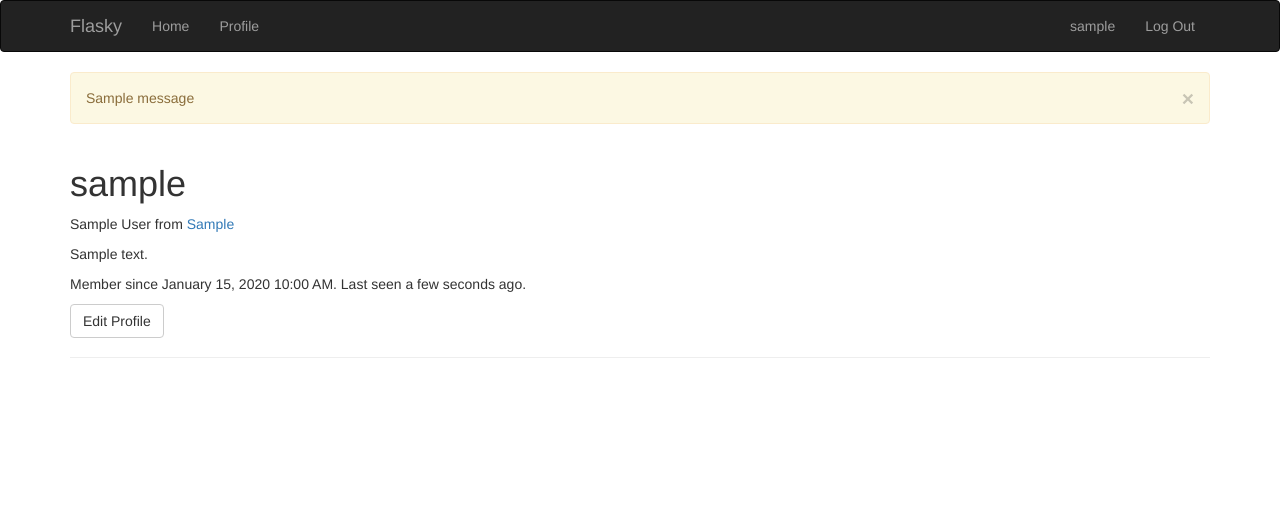
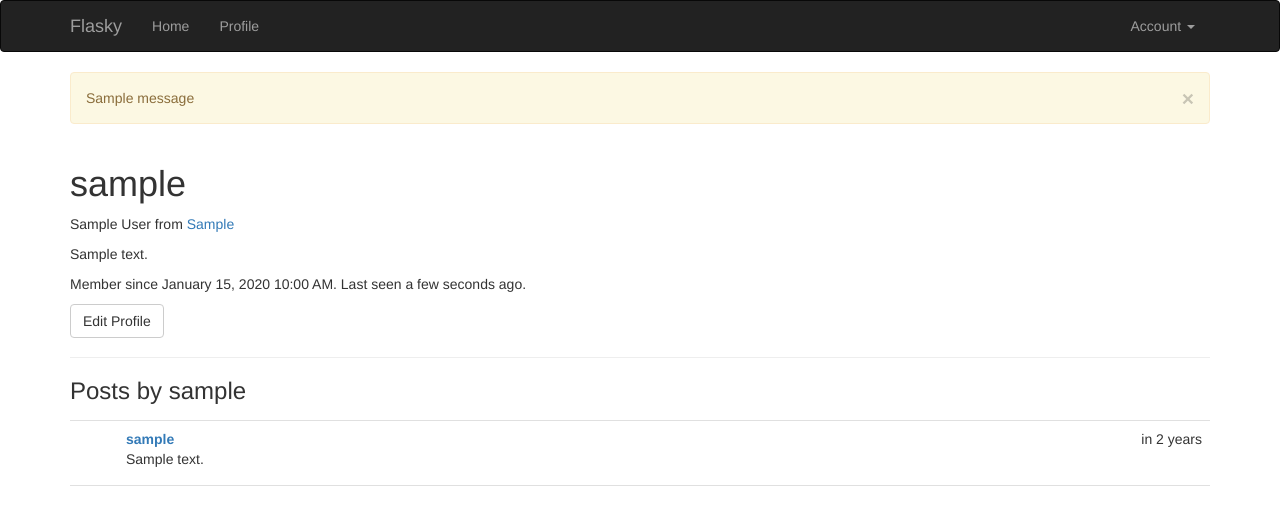
Before and after one commit to yangchen1711/flaske, a Flask app: a page that uses app/templates/base.html in a window 1280 px wide. Shown: the top 525 px of the page. Run offline with Flask 2, Linux system fonts and the light colour scheme; a user stored in the database is signed in; tables that the repository leaves empty hold one stand-in row (values such as "Sample post"); one stand-in notice (Sample message) is shown; some libraries are stand-ins or nearby versions.

Commit message:
实现博客文章显示及个人资料页文章显示

```diff
--- a/app/main/forms.py
+++ b/app/main/forms.py
@@ -41,3 +41,8 @@ class EditProfileAdminForm(FlaskForm):
         if field.data != self.user.data and \
                 User.query.filter_by(username=field.data).first():
             raise ValidationError('Username already in use.')
+
+
+class PostForm(FlaskForm):
+    body = TextAreaField('what is on your mind?', validators=[DataRequired()])
+    submit = SubmitField('Submit')
--- a/app/main/views.py
+++ b/app/main/views.py
@@ -1,31 +1,43 @@
+# -*- coding:utf-8
 from flask import render_template, session, redirect, url_for, current_app, flash
 from .. import db
-from ..models import User, Role
+from ..models import User, Role, Permissions, Post
 from ..email import send_email
 from . import main
-from .forms import NameForm, EditProfileForm, EditProfileAdminForm
+from .forms import NameForm, EditProfileForm, EditProfileAdminForm, PostForm
 from flask_login import login_required, current_user
 from ..decorators import admin_required
 
+
 @main.route('/', methods=['GET', 'POST'])
 def index():
-    form = NameForm()
-    if form.validate_on_submit():
-        user = User.query.filter_by(username=form.name.data).first()
-        if user is None:
-            user = User(username=form.name.data)
-            db.session.add(user)
-            session['known'] = False
-            # if current_app.config['FLASKY_ADMIN']:
-            #     send_email(current_app.config['FLASKY_ADMIN'], 'New User',
-            #                'mail/new_user', user=user)
-        else:
-            session['known'] = True
-        session['name'] = form.name.data
+    # form = NameForm()
+    # if form.validate_on_submit():
+    #     user = User.query.filter_by(username=form.name.data).first()
+    #     if user is None:
+    #         user = User(username=form.name.data)
+    #         db.session.add(user)
+    #         session['known'] = False
+    #         # if current_app.config['FLASKY_ADMIN']:
+    #         #     send_email(current_app.config['FLASKY_ADMIN'], 'New User',
+    #         #                'mail/new_user', user=user)
+    #     else:
+    #         session['known'] = True
+    #     session['name'] = form.name.data
+    #     return redirect(url_for('.index'))
+    # return render_template('index.html',
+    #                        form=form, name=session.get('name'),
+    #                        known=session.get('known', False))
+    form = PostForm()
+    if current_user.can(Permissions.WRITE_ARTICLES) and \
+            form.validate_on_submit():
+        post = Post(body=form.body.data, author=current_user._get_current_object())
+        db.session.add(post)
         return redirect(url_for('.index'))
-    return render_template('index.html',
-                           form=form, name=session.get('name'),
-                           known=session.get('known', False))
+    posts = Post.query.order_by(Post.timestamp.desc()).all()
+    # 此处与教程不同，不确定模板中能不能调用函数带的参数
+    permission = current_user.can(Permissions.WRITE_ARTICLES)
+    return render_template('index.html', form=form, posts=posts, permission=permission)
 
 
 @main.route('/user/<username>')
@@ -33,7 +45,9 @@ def user(username):
     user = User.query.filter_by(username=username).first_or_404()
     # if user is None:
     #     abort(404)
-    return render_template('user.html', user=user)
+    posts = user.posts.order_by(Post.timestamp.desc()).all()
+
+    return render_template('user.html', user=user, posts=posts)
 
 
 @main.route('/edit-profile', methods=['GET', 'POST'])
--- a/app/models.py
+++ b/app/models.py
@@ -75,6 +75,8 @@ class User(UserMixin, db.Model):
     member_since = db.Column(db.DateTime(), default=datetime.utcnow)
     last_seen = db.Column(db.DateTime(), default=datetime.utcnow)
 
+    posts = db.relationship('Post', backref='author', lazy='dynamic')
+
     def ping(self):
         self.last_seen = datetime.utcnow()
         db.session.add(self)
@@ -123,6 +125,18 @@ class AnonymousUser(AnonymousUserMixin):
     def is_administrator(self):
         return False
 
+
+class Post(db.Model):
+    __tablename__ = 'posts'
+    id = db.Column(db.Integer, primary_key=True)
+    body = db.Column(db.Text)
+    timestamp = db.Column(db.DateTime, index=True, default=datetime.utcnow)
+    author_id = db.Column(db.Integer, db.ForeignKey('users.id'))
+
+
+
+
+
 login_manager.anonymous_user = AnonymousUser
 
 
--- /dev/null
+++ b/app/static/styles.css
@@ -0,0 +1,33 @@
+.profile-thumbnail {
+    position: absolute;
+}
+.profile-header {
+    min-height: 260px;
+    margin-left: 280px;
+}
+ul.posts {
+    list-style-type: none;
+    padding: 0px;
+    margin: 16px 0px 0px 0px;
+    border-top: 1px solid #e0e0e0;
+}
+ul.posts li.post {
+    padding: 8px;
+    border-bottom: 1px solid #e0e0e0;
+}
+ul.posts li.post:hover {
+    background-color: #f0f0f0;
+}
+div.post-date {
+    float: right;
+}
+div.post-author {
+    font-weight: bold;
+}
+div.post-thumbnail {
+    position: absolute;
+}
+div.post-content {
+    margin-left: 48px;
+    min-height: 48px;
+}
--- /dev/null
+++ b/app/templates/_posts.html
@@ -0,0 +1,16 @@
+<ul class="posts">
+    {% for post in posts %}
+    <li class="post">
+        <div class="post-thumbnail">
+            <a href="{{ url_for('.user', username=post.author.username) }}">
+{#                <img class="img-rounded profile-thumbnail" src="{{ post.author.gravatar(size=40) }}">#}
+            </a>
+        </div>
+        <div class="post-content">
+            <div class="post-date">{{ moment(post.timestamp).fromNow() }}</div>
+            <div class="post-author"><a href="{{ url_for('.user', username=post.author.username) }}">{{ post.author.username }}</a></div>
+            <div class="post-body">{{ post.body }}</div>
+        </div>
+    </li>
+    {% endfor %}
+</ul>
--- a/app/templates/base.html
+++ b/app/templates/base.html
@@ -1,3 +1,67 @@
+{#{% extends "bootstrap/base.html" %}#}
+{##}
+{#{% block title %}Flasky{% endblock %}#}
+{##}
+{#{% block head %}#}
+{#{{ super() }}#}
+{#<link rel="shortcut icon" href="{{ url_for('static', filename='favicon.ico') }}" type="image/x-icon">#}
+{#<link rel="icon" href="{{ url_for('static', filename='favicon.ico') }}" type="image/x-icon">#}
+{#{% endblock %}#}
+{##}
+{#{% block navbar %}#}
+{#<div class="navbar navbar-inverse" role="navigation">#}
+{#    <div class="container">#}
+{#        <div class="navbar-header">#}
+{#            <button type="button" class="navbar-toggle" data-toggle="collapse" data-target=".navbar-collapse">#}
+{#                <span class="sr-only">Toggle navigation</span>#}
+{#                <span class="icon-bar"></span>#}
+{#                <span class="icon-bar"></span>#}
+{#                <span class="icon-bar"></span>#}
+{#            </button>#}
+{#            <a class="navbar-brand" href="{{ url_for('main.index') }}">Flasky</a>#}
+{#        </div>#}
+{#        <div class="navbar-collapse collapse">#}
+{#            <ul class="nav navbar-nav">#}
+{#                <li><a href="{{ url_for('main.index') }}">Home</a></li>#}
+{#                {% if current_user.is_authenticated %}#}
+{#                <li><a href="{{ url_for('main.user', username=current_user.username) }}">Profile</a></li>#}
+{#                {% endif %}#}
+{#            </ul>#}
+{#            <ul class="nav navbar-nav navbar-right">#}
+{#                {% if current_user.is_authenticated %}#}
+{#                    <li><a href="{{ url_for('main.user', username=current_user.username) }}">{{ current_user.username }}</a></li>#}
+{##}
+{#                    <li><a href="{{ url_for('auth.logout') }}">Log Out</a></li>#}
+{#                {% else %}#}
+{#                    <li><a href="{{ url_for('auth.login') }}">Log In</a></li>#}
+{#                {% endif %}#}
+{#            </ul>#}
+{#        </div>#}
+{#    </div>#}
+{#</div>#}
+{#{% endblock %}#}
+{##}
+{#{% block content %}#}
+{#<div class="container">#}
+{#    {% for message in get_flashed_messages() %}#}
+{#    <div class="alert alert-warning">#}
+{#        <button type="button" class="close" data-dismiss="alert">&times;</button>#}
+{#        {{ message }}#}
+{#    </div>#}
+{#    {% endfor %}#}
+{##}
+{#    {% block page_content %}{% endblock %}#}
+{#</div>#}
+{#{% endblock %}#}
+{##}
+{#{% block scripts %}#}
+{#{{ super() }}#}
+{#{{ moment.include_moment() }}#}
+{#{% endblock %}#}
+
+
+
+
 {% extends "bootstrap/base.html" %}
 
 {% block title %}Flasky{% endblock %}
@@ -6,6 +70,7 @@
 {{ super() }}
 <link rel="shortcut icon" href="{{ url_for('static', filename='favicon.ico') }}" type="image/x-icon">
 <link rel="icon" href="{{ url_for('static', filename='favicon.ico') }}" type="image/x-icon">
+<link rel="stylesheet" type="text/css" href="{{ url_for('static', filename='styles.css') }}">
 {% endblock %}
 
 {% block navbar %}
@@ -29,11 +94,19 @@
             </ul>
             <ul class="nav navbar-nav navbar-right">
                 {% if current_user.is_authenticated %}
-                    <li><a href="{{ url_for('main.user', username=current_user.username) }}">{{ current_user.username }}</a></li>
-
-                    <li><a href="{{ url_for('auth.logout') }}">Log Out</a></li>
+                <li class="dropdown">
+                    <a href="#" class="dropdown-toggle" data-toggle="dropdown">
+{#                        <img src="{{ current_user.gravatar(size=18) }}">#}
+                        Account <b class="caret"></b>
+                    </a>
+                    <ul class="dropdown-menu">
+{#                        <li><a href="{{ url_for('auth.change_password') }}">Change Password</a></li>#}
+{#                        <li><a href="{{ url_for('auth.change_email_request') }}">Change Email</a></li>#}
+                        <li><a href="{{ url_for('auth.logout') }}">Log Out</a></li>
+                    </ul>
+                </li>
                 {% else %}
-                    <li><a href="{{ url_for('auth.login') }}">Log In</a></li>
+                <li><a href="{{ url_for('auth.login') }}">Log In</a></li>
                 {% endif %}
             </ul>
         </div>
--- a/app/templates/user.html
+++ b/app/templates/user.html
@@ -29,4 +29,6 @@
         {% endif %}
     </p>
 </div>
+    <h3>Posts by {{ user.username }}</h3>
+{% include '_posts.html' %}
 {% endblock %}
```
Also changed, not shown: app/templates/index.html (+46 -3 lines), migrations/versions/3852e586215c_.py (added, +37 -0 lines).
